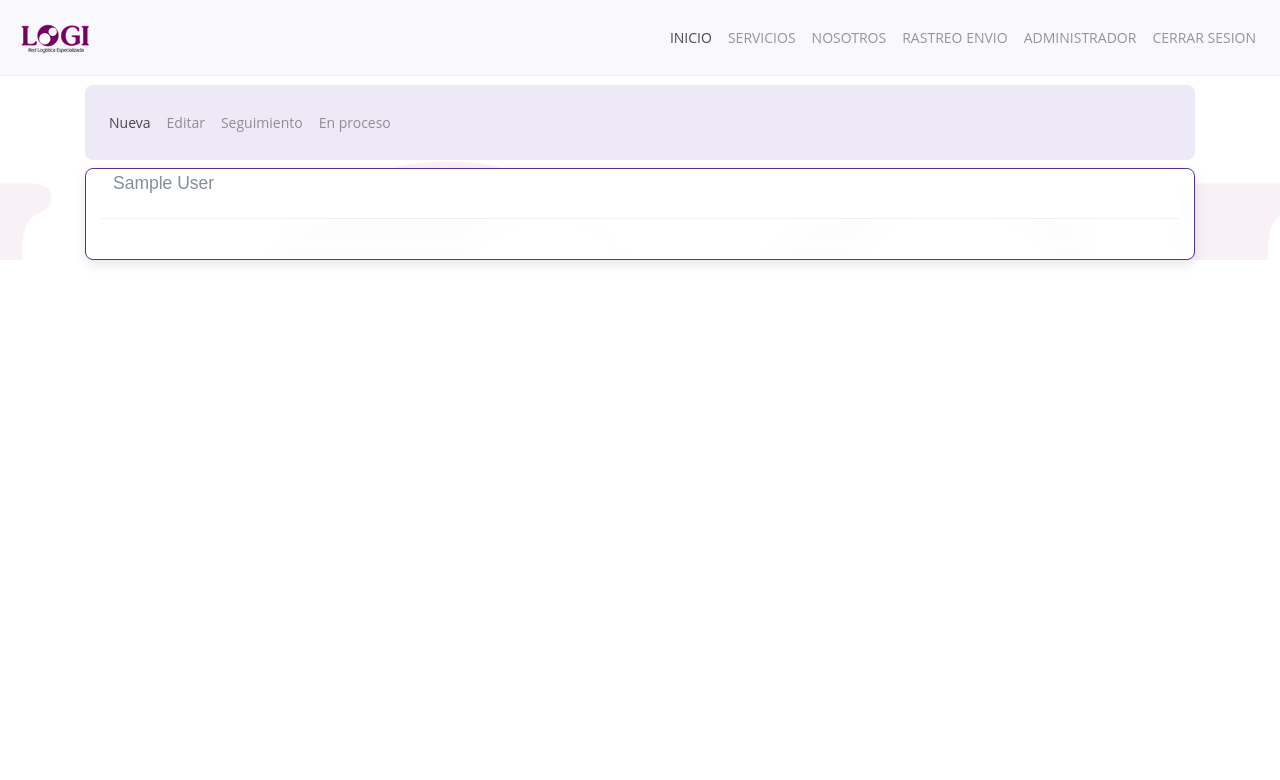
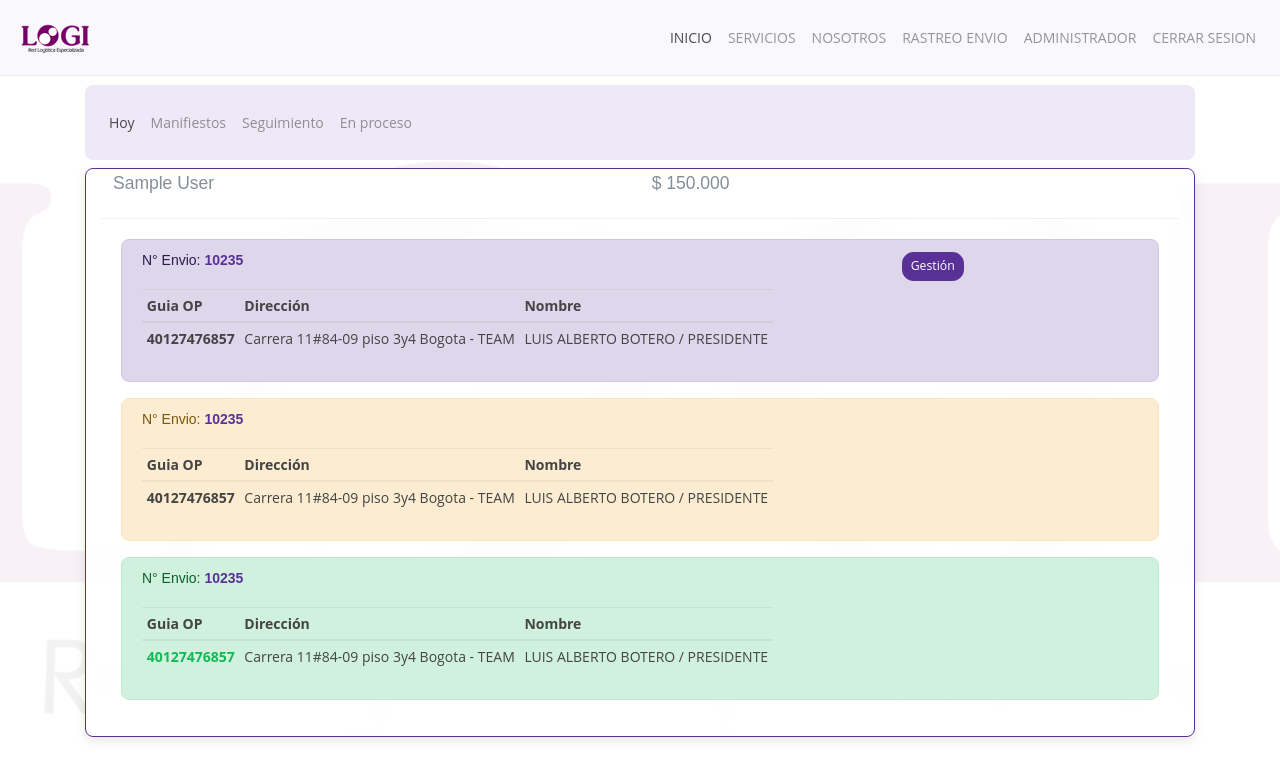
Before and after one commit to SistemasLogi/logi-sistem, a PHP site: page /mensajero_logi.php in a window 1280 px wide. Shown: the top 780 px of the page. Run offline with PHP 8.4, Linux system fonts and the light colour scheme; the visitor is signed in with stand-in values (Sample User, id 1).

Commit message:
actualizacion de vista de envios en perfil de mensajeros

```diff
--- a/mensajero_logi.php
+++ b/mensajero_logi.php
@@ -101,10 +101,10 @@ if (!isset($_SESSION["mensajero_logi"])) {
                                 <div class="collapse navbar-collapse" id="navbarColor02">
                                     <ul class="navbar-nav mr-auto" id="items">
                                         <li class="nav-item active" id="itemenlCrearOs">
-                                            <a class="nav-link enlace" id="enlCrearOs">Nueva</a>
+                                            <a class="nav-link enlace" id="enlCrearOs">Hoy</a>
                                         </li>
                                         <li class="nav-item" id="itemenlFormOrdenServ">
-                                            <a class="nav-link enlace" id="enlFormOrdenServ">Editar<span class="sr-only">(current)</span></a>
+                                            <a class="nav-link enlace" id="enlFormOrdenServ">Manifiestos<span class="sr-only">(current)</span></a>
                                         </li>
                                         <li class="nav-item" id="itemenlSeguimiento">
                                             <a class="nav-link enlace" id="enlSeguimiento">Seguimiento</a>
@@ -117,9 +117,74 @@ if (!isset($_SESSION["mensajero_logi"])) {
                             </nav>
 
                             <div class="toast show border-primary col-lg-12 mt-2" role="alert" aria-live="assertive" aria-atomic="true" style="max-width: 100%; border-radius: 0.5rem;">
-                                <div class="toast-header"><strong class="mr-auto"><h5><?php echo $_SESSION["nombre_cli"]; ?></h5></strong></div>
+                                <div class="toast-header"><strong class="mr-auto"><h5><?php echo $_SESSION["nombre_cli"]; ?></h5></strong><strong class="mr-auto text-lg-left"><h5>$ 150.000</h5></strong></div>
                                 <div class="card-body">
 
+                                    <div class="alert alert-dismissible alert-primary" style="border-radius: 0.5rem;">
+                                        <div class="row">
+                                            <div class="col-5">
+                                                <h6 class="alert-heading text-nowrap">N° Envio: <b class="text-primary">10235</b></h6>
+                                            </div>
+                                            <div class="col-5">
+                                                <button type="button" class="btn btn-primary btn-sm float-right">Gestión</button>
+                                            </div>
+                                        </div>
+
+                                        <table class="table table-hover table-sm table-responsive text-nowrap">
+                                            <thead>
+                                                <tr>
+                                                    <th scope="col">Guia OP</th>
+                                                    <th scope="col">Dirección</th>
+                                                    <th scope="col">Nombre</th>
+                                                </tr>
+                                            </thead>
+                                            <tbody>
+                                                <tr>
+                                                    <th>40127476857</th>
+                                                    <td>Carrera 11#84-09 piso 3y4 Bogota - TEAM</td>
+                                                    <td>LUIS ALBERTO BOTERO / PRESIDENTE</td>
+                                                </tr>
+                                            </tbody>
+                                        </table>
+                                    </div>
+                                    <div class="alert alert-dismissible alert-warning" style="border-radius: 0.5rem;">
+                                        <h6 class="alert-heading">N° Envio: <b class="text-primary">10235</b></h6>
+                                        <table class="table table-hover table-sm table-responsive text-nowrap">
+                                            <thead>
+                                                <tr>
+                                                    <th scope="col">Guia OP</th>
+                                                    <th scope="col">Dirección</th>
+                                                    <th scope="col">Nombre</th>
+                                                </tr>
+                                            </thead>
+                                            <tbody>
+                                                <tr>
+                                                    <th>40127476857</th>
+                                                    <td>Carrera 11#84-09 piso 3y4 Bogota - TEAM</td>
+                                                    <td>LUIS ALBERTO BOTERO / PRESIDENTE</td>
+                                                </tr>
+                                            </tbody>
+                                        </table>
+                                    </div>
+                                    <div class="alert alert-dismissible alert-success" style="border-radius: 0.5rem;">
+                                        <h6 class="alert-heading">N° Envio: <b class="text-primary">10235</b></h6>
+                                        <table class="table table-hover table-sm table-responsive text-nowrap">
+                                            <thead>
+                                                <tr>
+                                                    <th scope="col">Guia OP</th>
+                                                    <th scope="col">Dirección</th>
+                                                    <th scope="col">Nombre</th>
+                                                </tr>
+                                            </thead>
+                                            <tbody>
+                                                <tr>
+                                                    <th class="text-success">40127476857</th>
+                                                    <td>Carrera 11#84-09 piso 3y4 Bogota - TEAM</td>
+                                                    <td>LUIS ALBERTO BOTERO / PRESIDENTE</td>
+                                                </tr>
+                                            </tbody>
+                                        </table>
+                                    </div>
 
                                 </div>
                             </div>
```
Also changed, not shown: nbproject/private/private.xml (+9 -5 lines), js/Mensajero/mensajero_dash.js (line endings or trailing spaces).
